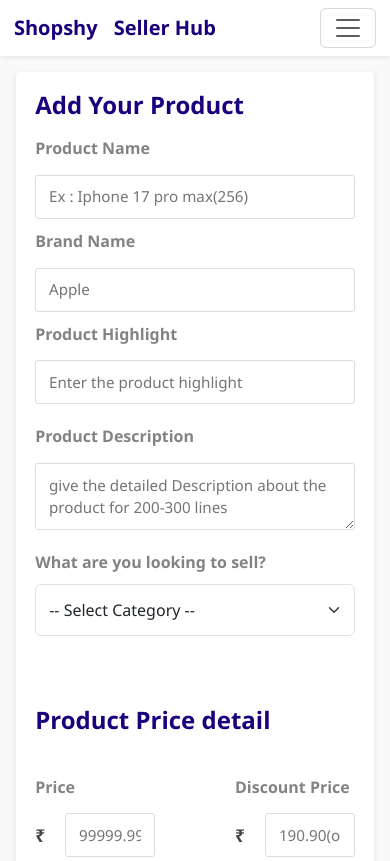
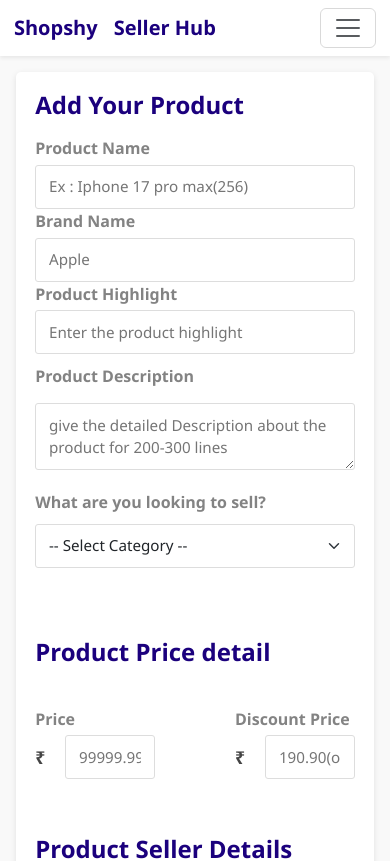
Before and after one commit to BharaniPrasath/react-project, a React (Vite) app: page /addProduct in a window 390 px wide. Shown: the top 861 px of the page. Built offline with nearby package versions, Linux system fonts and the light colour scheme.

Commit message:
edit add product page style

```diff
--- a/src/component/cart/addProduct.jsx
+++ b/src/component/cart/addProduct.jsx
@@ -16,7 +16,7 @@ function AddProduct() {
       <div className='product-main-container'>
         <div className='product-left-side'>
           <h2>Add Your Product</h2>
-          <form onSubmit={handleSubmit}>
+          <form onSubmit={handleSubmit} className='addproduct-form'>
             <div className='product-details'>
               <label htmlFor="productName">Product Name</label>
               <input type="text" name='productName' placeholder='Ex : Iphone 17 pro max(256)' required />
--- a/src/component/login/login.jsx
+++ b/src/component/login/login.jsx
@@ -72,6 +72,7 @@ function Login() {
           {/* Right Section */}
           <div className="login-right">
             <h2>Welcome!</h2>
+            <br />
 
             <form onSubmit={handleSubmit} method="POST">
               {/* Username */}
@@ -86,7 +87,6 @@ function Login() {
                 />
               </div>
               <br />
-
               {/* Password */}
               <label>Password</label>
               <div className="password-wrapper">
--- a/src/styles/category/addProduct.css
+++ b/src/styles/category/addProduct.css
@@ -28,26 +28,26 @@
 }
 
 /* Form elements */
-form {
+.addproduct-form {
   display: flex;
   flex-direction: column;
   gap: 1.5rem;
 }
 
-form label {
+.addproduct-form label {
   font-weight: 600;
   color: #838383;
   display: block;
   margin-bottom: 0.3rem;
 }
 
-form input {
+.addproduct-forminput {
   margin: 10px 0;
 }
 
-form input,
-form textarea,
-form select {
+.addproduct-form input,
+.addproduct-form textarea,
+.addproduct-form select {
   width: 100%;
   padding: 0.7rem 0.9rem;
   font-size: 1rem;
@@ -57,20 +57,20 @@ form select {
   transition: all 0.2s ease;
 }
 
-form input:focus,
-form textarea:focus,
-form select:focus {
+.addproduct-form input:focus,
+.addproduct-form textarea:focus,
+.addproduct-form select:focus {
   border-color: #007bff;
   box-shadow: 0 0 0 2px rgba(133, 192, 255, 0.1);
   border-radius: 6px;
   transition: all 1s;
 }
 
-.form-select {
+.addproduct-form-select {
   padding: 13px;
 }
 
-.form-select:focus {
+.addproduct-form-select:focus {
   border-color: #007bff !important;
   box-shadow: 0 0 0 2px rgba(133, 192, 255, 0.3);
 }
@@ -225,9 +225,9 @@ form select:focus {
     padding: 1.2rem;
   }
 
-  form input,
-  form textarea,
-  form select {
+  .addproduct-form input,
+  .addproduct-form textarea,
+  .addproduct-form select {
     font-size: 0.95rem;
     padding: 0.6rem 0.8rem;
   }
--- a/src/styles/login/signup.css
+++ b/src/styles/login/signup.css
@@ -63,9 +63,9 @@
 }
 
 .signup-right input {
-  padding: 9px 12px;
+  padding: 11px 12px;
   border: 1px solid #ccc;
-  border-radius: 6px;
+  border-radius: 4px;
   font-size: 14px;
   outline: none;
   transition: border 0.2s ease;
```
